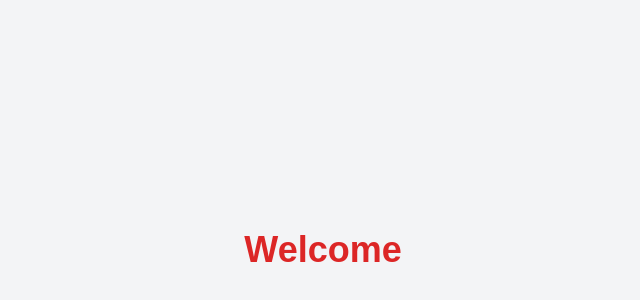
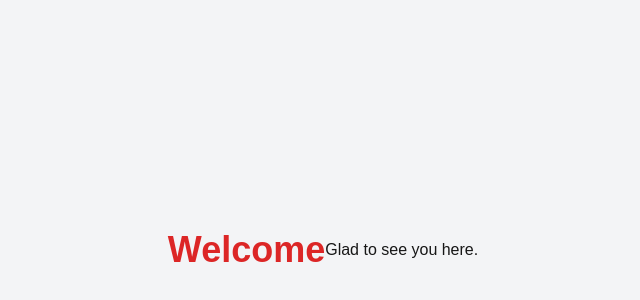
Before and after one commit to riyadkibria/dashboard_2, a Next.js app: page / in a window 1280 px wide. Shown: the part 150-450 px from the top of the page, without its empty margins (317-957 px from the left). Built offline with nearby package versions, Linux system fonts and the light colour scheme.

Commit message:
page.tsx

```diff
--- a/app/page.tsx
+++ b/app/page.tsx
@@ -2,6 +2,7 @@
   return (
     <div className="home-page">
       <h1 className="welcome-text">Welcome</h1>
+      <div className="welcome-subtext">Glad to see you here.</div>
     </div>
   );
 }
```
